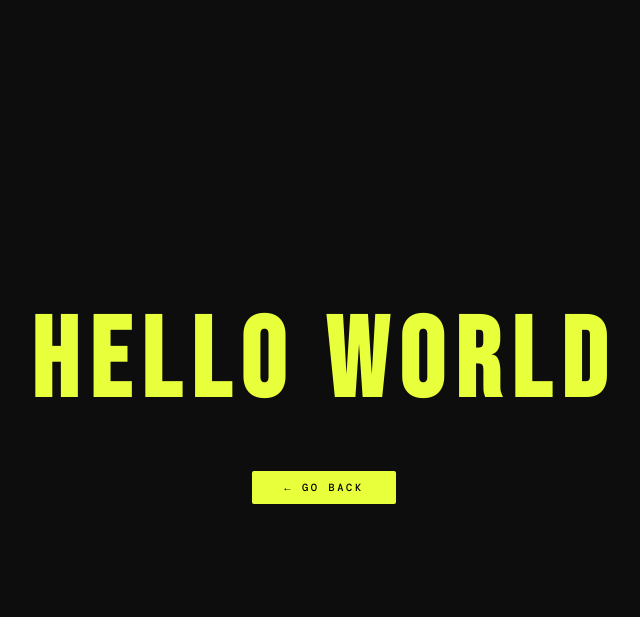
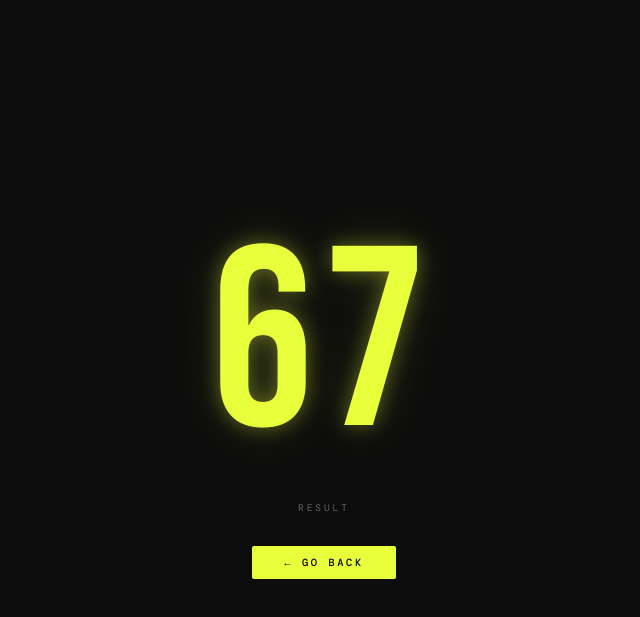
Before and after one commit to aatikaasim123-ui/calc, a plain HTML site: page index.html in a window 1280 px wide. Both pictures are taken after typing "5", "5" into the empty fields and a click on the button "CALCULATE". Shown: the whole page, without its empty margins (316-956 px from the left). Drawn offline with nearby package versions, Linux system fonts and the light colour scheme; a web font is replaced by a local one.

Commit message:
Update index.html

```diff
--- a/index.html
+++ b/index.html
@@ -140,8 +140,8 @@
       text-transform: uppercase;
     }
 
-    /* ── HELLO WORLD PAGE ── */
-    #hello-page {
+    /* ── RESULT PAGE ── */
+    #result-page {
       display: none;
       position: fixed;
       inset: 0;
@@ -151,33 +151,124 @@
       align-items: center;
       justify-content: center;
       opacity: 0;
-      transition: opacity 0.4s ease;
+      transition: opacity 0.15s ease;
     }
 
-    #hello-page.visible {
-      display: flex;
+    #result-page.visible { display: flex; }
+    #result-page.faded { opacity: 1; }
+
+    /* Screen shake */
+    #result-page.shake {
+      animation: shake 0.5s cubic-bezier(.36,.07,.19,.97) both;
     }
 
-    #hello-page.faded {
-      opacity: 1;
+    @keyframes shake {
+      0%,100% { transform: translate(0,0); }
+      10% { transform: translate(-10px, -5px); }
+      20% { transform: translate(10px, 5px); }
+      30% { transform: translate(-8px, 3px); }
+      40% { transform: translate(8px, -3px); }
+      50% { transform: translate(-5px, 5px); }
+      60% { transform: translate(5px, -5px); }
+      70% { transform: translate(-3px, 2px); }
+      80% { transform: translate(3px, -2px); }
+      90% { transform: translate(-1px, 1px); }
     }
 
-    #hello-page h2 {
+    /* The number itself */
+    #result-number {
       font-family: 'Bebas Neue', sans-serif;
-      font-size: clamp(3rem, 12vw, 7rem);
-      letter-spacing: 0.1em;
+      font-size: clamp(5rem, 28vw, 16rem);
       color: var(--accent);
+      letter-spacing: 0.04em;
+      line-height: 1;
+      transform: scale(20);
+      opacity: 0;
+      filter: blur(10px);
+      text-shadow:
+        0 0 80px rgba(232, 255, 60, 0.9),
+        0 0 160px rgba(232, 255, 60, 0.5);
     }
 
+    #result-number.slam {
+      animation: slam 0.6s cubic-bezier(0.16, 1, 0.3, 1) forwards;
+    }
+
+    @keyframes slam {
+      0% {
+        transform: scale(20);
+        opacity: 0;
+        filter: blur(12px);
+        text-shadow: 0 0 200px rgba(232,255,60,1), 0 0 400px rgba(232,255,60,0.6);
+      }
+      35% {
+        opacity: 1;
+        filter: blur(0);
+      }
+      65% {
+        transform: scale(0.9);
+        text-shadow: 0 0 40px rgba(232,255,60,0.6), 0 0 80px rgba(232,255,60,0.3);
+      }
+      80% {
+        transform: scale(1.07);
+      }
+      90% {
+        transform: scale(0.97);
+      }
+      100% {
+        transform: scale(1);
+        opacity: 1;
+        filter: blur(0);
+        text-shadow: 0 0 20px rgba(232,255,60,0.35), 0 0 50px rgba(232,255,60,0.15);
+      }
+    }
+
+    /* White flash on impact */
+    #flash {
+      position: fixed;
+      inset: 0;
+      background: var(--accent);
+      z-index: 200;
+      opacity: 0;
+      pointer-events: none;
+    }
+
+    #flash.pop {
+      animation: flashpop 0.4s ease-out forwards;
+    }
+
+    @keyframes flashpop {
+      0%   { opacity: 0.6; }
+      100% { opacity: 0; }
+    }
+
+    /* Fade-in elements after slam */
+    .result-label {
+      font-size: 0.6rem;
+      letter-spacing: 0.3em;
+      text-transform: uppercase;
+      color: var(--muted);
+      margin-top: 1.5rem;
+      opacity: 0;
+      transition: opacity 0.4s ease 0.55s;
+    }
+    .result-label.show { opacity: 1; }
+
     #back-btn {
-      margin-top: 2.5rem;
+      margin-top: 2rem;
       width: auto;
       padding: 0.65rem 2rem;
       font-size: 0.65rem;
+      opacity: 0;
+      transition: opacity 0.4s ease 0.65s;
     }
+    #back-btn.show { opacity: 1; }
   </style>
 </head>
 <body>
+
+  <!-- Flash overlay -->
+  <div id="flash"></div>
 
   <!-- Calculator Page -->
   <div id="calc-page">
@@ -200,9 +291,10 @@
     <p class="footer">Press Enter or click Calculate</p>
   </div>
 
-  <!-- Hello World Page -->
-  <div id="hello-page">
-    <h2>Hello World</h2>
+  <!-- Result Page -->
+  <div id="result-page">
+    <div id="result-number"></div>
+    <p class="result-label" id="result-label">Result</p>
     <button id="back-btn" onclick="goBack()">&#8592; Go Back</button>
   </div>
 
@@ -216,20 +308,55 @@
         return;
       }
 
-      const helloPage = document.getElementById('hello-page');
-      helloPage.classList.add('visible');
-      requestAnimationFrame(() => {
-        requestAnimationFrame(() => {
-          helloPage.classList.add('faded');
-        });
-      });
+      const resultNum = document.getElementById('result-number');
+      const resultPage = document.getElementById('result-page');
+      const flash = document.getElementById('flash');
+      const resultLabel = document.getElementById('result-label');
+      const backBtn = document.getElementById('back-btn');
+
+      // Set the result
+      resultNum.textContent = 67;
+
+      // Reset all animation state cleanly
+      resultNum.classList.remove('slam');
+      resultPage.classList.remove('shake');
+      flash.classList.remove('pop');
+      resultLabel.classList.remove('show');
+      backBtn.classList.remove('show');
+      void resultNum.offsetWidth; // force reflow
+
+      // Show page, then trigger the slam
+      resultPage.classList.add('visible');
+      requestAnimationFrame(() => requestAnimationFrame(() => {
+        resultPage.classList.add('faded');
+
+        setTimeout(() => {
+          flash.classList.add('pop');
+          resultNum.classList.add('slam');
+          resultPage.classList.add('shake');
+
+          setTimeout(() => {
+            resultLabel.classList.add('show');
+            backBtn.classList.add('show');
+          }, 550);
+        }, 100);
+      }));
     }
 
     function goBack() {
-      const helloPage = document.getElementById('hello-page');
-      helloPage.classList.remove('faded');
-      helloPage.addEventListener('transitionend', () => {
-        helloPage.classList.remove('visible');
+      const resultPage = document.getElementById('result-page');
+      const resultNum = document.getElementById('result-number');
+      const resultLabel = document.getElementById('result-label');
+      const backBtn = document.getElementById('back-btn');
+      const flash = document.getElementById('flash');
+
+      resultPage.classList.remove('faded');
+      resultPage.addEventListener('transitionend', () => {
+        resultPage.classList.remove('visible', 'shake');
+        resultNum.classList.remove('slam');
+        resultLabel.classList.remove('show');
+        backBtn.classList.remove('show');
+        flash.classList.remove('pop');
       }, { once: true });
     }
 
```
